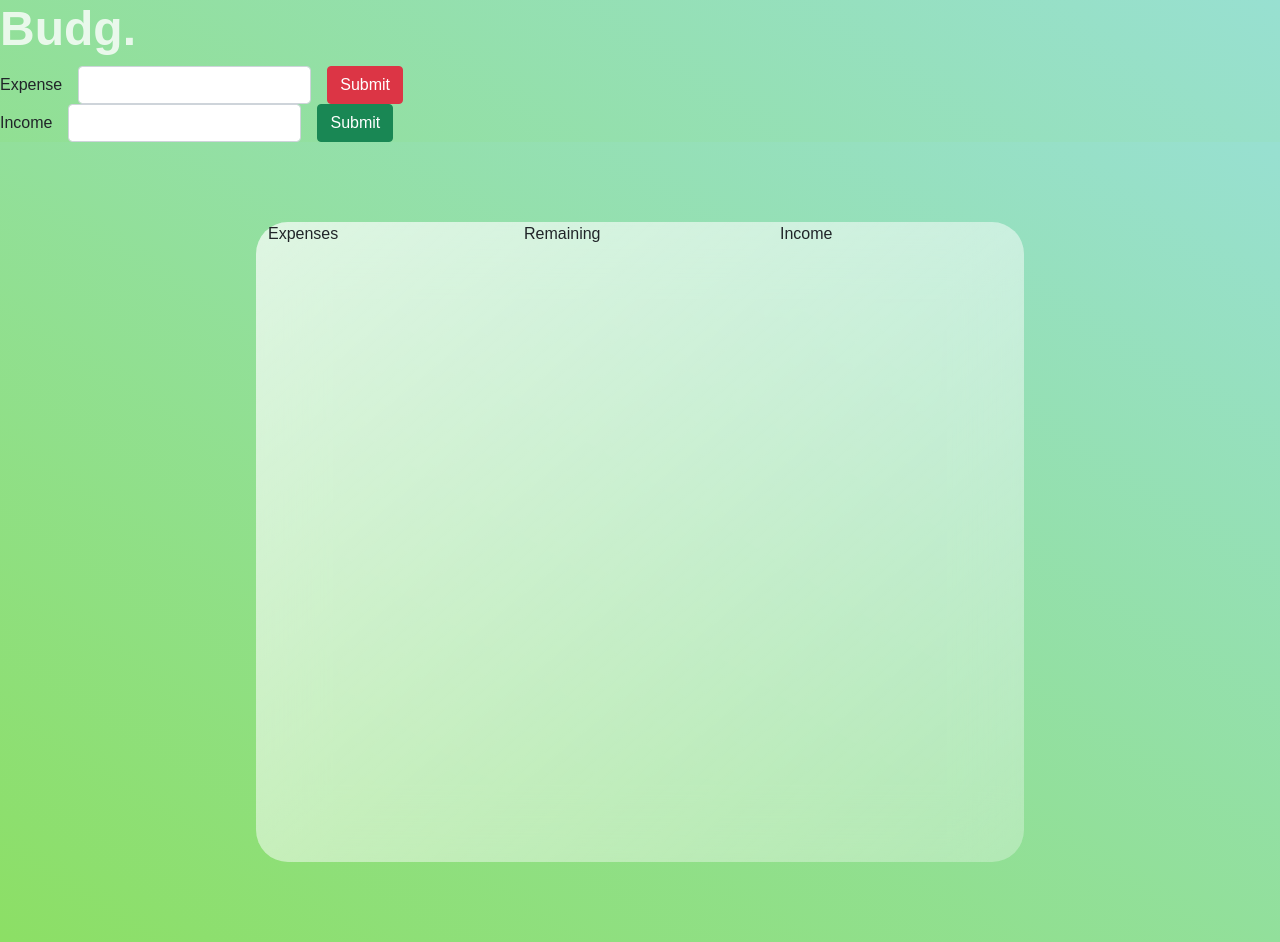
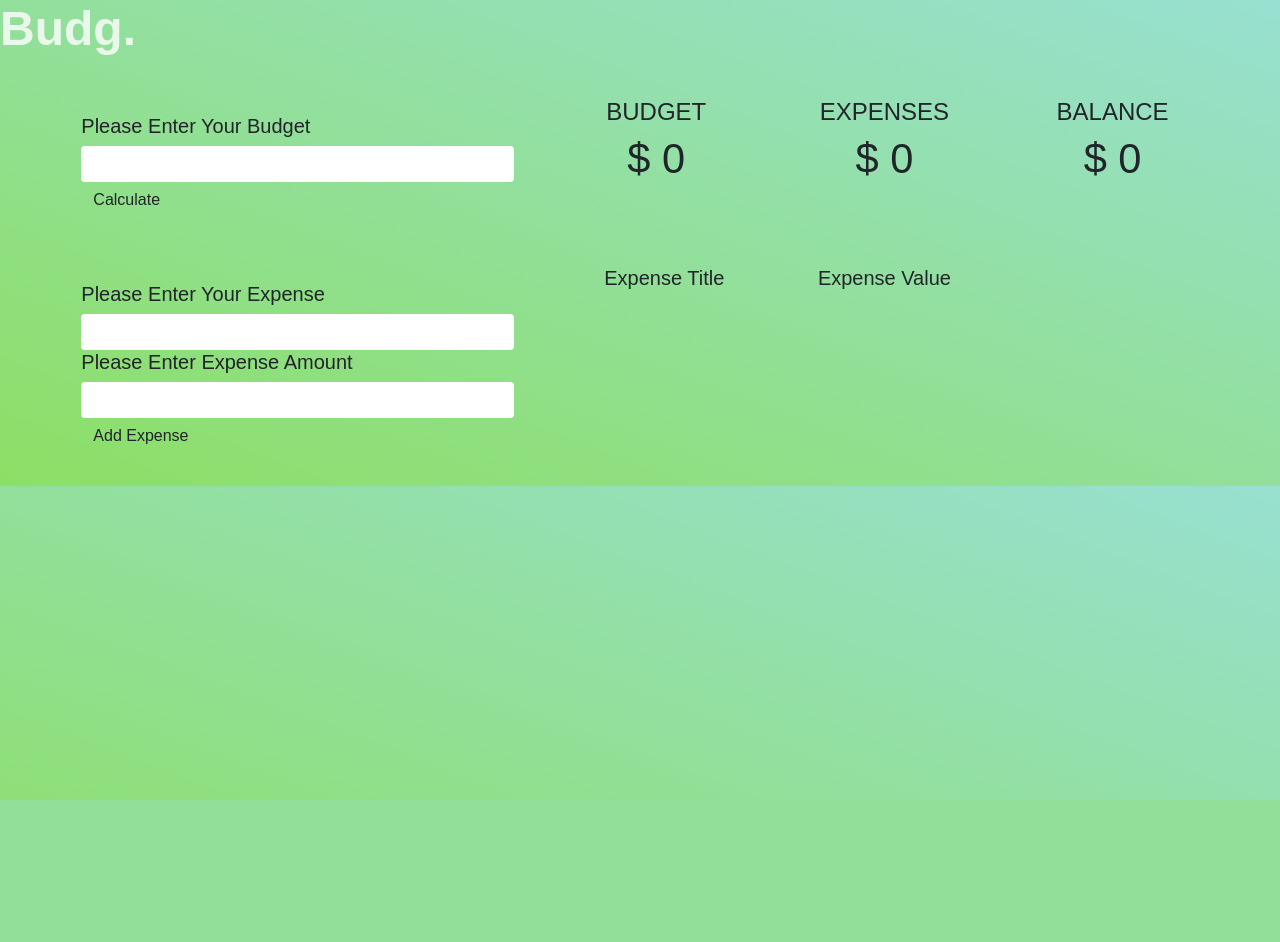
Before and after one commit to vicdubbeld/Budget-App, a PHP site: page / in a window 1280 px wide. After the commit the page ends 800 px from the top, so only its background shows below. Run offline with PHP 8.4, Linux system fonts and the light colour scheme.

Commit message:
total re structure logically

```diff
--- a/index.html
+++ b/index.html
@@ -7,51 +7,106 @@
     <title>Document</title>
     <link href="https://cdn.jsdelivr.net/npm/bootstrap@5.0.0-beta2/dist/css/bootstrap.min.css" rel="stylesheet" integrity="sha384-BmbxuPwQa2lc/FVzBcNJ7UAyJxM6wuqIj61tLrc4wSX0szH/Ev+nYRRuWlolflfl" crossorigin="anonymous">
     <link rel="stylesheet" href="./style.css">
+    <title>Budg.</title>
 </head>
 <body>
     <h1>Budg.</h1>
-    <!-- Add income/expense  -->
-        <div class="row g-3 align-items-center">
-            <div class="col-auto">
-              <label class="col-form-label">Expense</label>
+    <div class="container-fluid">
+        <div class="row">
+         <div class="col-11 mx-auto pt-3">
+          <div class="row">
+           <div class="col-md-5 my-3">
+            <!-- budget feedback -->
+            <div class="budget-feedback alert alert-danger text-capitalize">budget feedback</div>
+            <!-- budget form -->
+            <form id="budget-form" class=" budget-form">
+             <h5 class="text-capitalize">please enter your budget</h5>
+             <div class="form-group">
+              <input type="number" class="form-control budget-input" id="budget-input">
+             </div>
+             <!-- submit button -->
+             <button type="submit" class="btn text-capitalize budget-submit" id="budget-submit">calculate</button>
+            </form>
+           </div>
+           <div class="col-md-7">
+            <!-- app info -->
+            <div class="row my-3">
+             <div class="col-4 text-center mb-2">
+              <h6 class="text-uppercase info-title">budget</h6>
+              <span class="budget-icon"><i class="fas fa-money-bill-alt"></i></span>
+              <h4 class="text-uppercase mt-2 budget" id="budget"><span>$ </span><span id="budget-amount">0</span></h4>
+             </div>
+             <div class="col-4 text-center">
+              <h6 class="text-uppercase info-title">expenses</h6>
+              <span class="expense-icon"><i class="far fa-credit-card"></i></span>
+              <h4 class="text-uppercase mt-2 expense" id="expense"><span>$ </span><span id="expense-amount">0</span></h4>
+             </div>
+             <div class="col-4 text-center">
+              <h6 class="text-uppercase info-title">balance</h6>
+              <span class="balance-icon"><i class="fas fa-dollar-sign"></i></span>
+              <h4 class="text-uppercase mt-2 balance" id="balance"> <span>$ </span><span id="balance-amount">0</span></h4>
+             </div>
             </div>
-            <div class="col-auto">
-              <input type="text" class="form-control" id="expense-input">
+           </div>
+          </div>
+
+          <div class="row">
+           <div class="col-md-5 my-3">
+            <!-- expense feedback -->
+            <div class="expense-feedback alert alert-danger text-capitalize">expense feedback</div>
+            <!-- expense form -->
+            <form id="expense-form" class=" expense-form">
+             <h5 class="text-capitalize">please enter your expense</h5>
+             <div class="form-group">
+              <input type="text" class="form-control expense-input" id="expense-input">
+             </div>
+             <h5 class="text-capitalize">please enter expense amount</h5>
+             <div class="form-group">
+              <input type="number" class="form-control expense-input" id="amount-input">
+             </div>
+             <!-- submit button -->
+             <button type="submit" class="btn text-capitalize expense-submit" id="expense-submit">add expense</button>
+            </form>
+           </div>
+           <div class="col-md-7 my-3">
+            <!-- expense list -->
+            <div class="expense-list" id="expense-list">
+
+             <div class="expense-list__info d-flex justify-content-between text-capitalize">
+              <h5 class="list-item">expense title</h5>
+              <h5 class="list-item">expense value</h5>
+              <h5 class="list-item"></h5>
+             </div>
+             <!-- single expense -->
+
+             <!-- <div class="expense">
+              <div class="expense-item d-flex justify-content-between align-items-baseline">
+               <h6 class="expense-title mb-0 text-uppercase list-item">- title</h6>
+               <h5 class="expense-amount mb-0 list-item">amount</h5>
+               <div class="expense-icons list-item">
+                <a href="#" class="edit-icon mx-2" data-id="${expense.id}">
+                 <i class="fas fa-edit"></i>
+                </a>
+                <a href="#" class="delete-icon" data-id="${expense.id}">
+                 <i class="fas fa-trash"></i>
+                </a>
+               </div>
+              </div>
+             </div> -->
+
+             <!-- end of single expense -->
+
             </div>
-            <div class="col-auto">
-                <button type="button" class="btn btn-danger" id="expense-button">Submit</button>
-            </div>
+           </div>
+          </div>
+
+
+
+
+         </div>
         </div>
-        <div class="row g-3 align-items-center">
-            <div class="col-auto">
-              <label class="col-form-label">Income</label>
-            </div>
-            <div class="col-auto">
-              <input type="text" class="form-control" id="income-input">
-            </div>
-            <div class="col-auto">
-                <button type="button" class="btn btn-success" id="income-button">Submit</button>
-            </div>
-        </div>
-    <main>
-        <section class="workspace">
-            <div class="container">
-                <div class="row">
-                <div class="col-sm">
-                    <div class="title">Expenses</div>
-                    <div class="expenses-value"></div>
-                </div>
-                <div class="col-sm">
-                    <div class="title">Remaining</div>
-                    <div class="remaining-value"></div>
-                </div>
-                <div class="col-sm">
-                    <div class="title">Income</div>
-                    <div class="income-value"></div>
-                </div>
-                </div>
-            </div>
-        </section>
+       </div>
+
     </main>
 <script src="https://cdn.jsdelivr.net/npm/bootstrap@5.0.0-beta2/dist/js/bootstrap.bundle.min.js" integrity="sha384-b5kHyXgcpbZJO/tY9Ul7kGkf1S0CWuKcCD38l8YkeH8z8QjE0GmW1gYU5S9FOnJ0" crossorigin="anonymous"></script>
 <script src="./main.js"></script>
--- a/main.js
+++ b/main.js
@@ -1,33 +1,42 @@
-// Main cards display
-const expenses1 = document.querySelector(".title .expenses-value");
-const remaining1 = document.querySelector(".remaining-value");
-const income1 = document.querySelector(".income-value");
+class UI {
+  constructor() {
+    this.budgetFeedback = document.querySelector(".budget-feedback");
+    this.expenseFeedback = document.querySelector(".expense-feedback");
+    this.budgetForm = document.getElementById("budget-form");
+    this.budgetInput = document.getElementById("budget-input");
+    this.budgetAmount = document.getElementById("budget-amount");
+    this.expenseAmount = document.getElementById("expense-amount");
+    this.balance = document.getElementById("balance");
+    this.balanceAmount = document.getElementById("balance-amount");
+    this.expenseForm = document.getElementById("expense-form");
+    this.expenseInput = document.getElementById("expense-input");
+    this.amountInput = document.getElementById("amount-input");
+    this.expenseList = document.getElementById("expense-list");
+    this.itemList = [];
+    this.itemID = 0;
+  }
+}
 
-// input expense section
-const addExpense = document.querySelector("#expense-button");
-const expenseAmount = document.getElementsByID("expense-input");
+function eventListeners() {
+  const budgetForm = document.getElementById("budget-form");
+  const expenseForm = document.getElementById("expense-form");
+  const expenseList = document.getElementById("expense-list");
 
-// input income section
-const addIncome = document.querySelector("#income-button");
-const incomeAmount = document.getElementsByID("income-input");
+  //   new instance of UI CLASS
+  const ui = new UI();
 
-let ENTRY_LIST = [];
+  //   budget form submit
+  budgetForm.addEventListener("submit", function (event) {
+    event.preventDefault();
+  });
+  //   expense form submit
+  expenseForm.addEventListener("submit", function (event) {
+    event.preventDefault();
+  });
+  //   expense click
+  expenseList.addEventListener("click", function (event) {});
+}
 
-addIncome.addEventListener("click", function () {
-  if (!incomeAmount.value) return;
-  let income = {
-    type: "income",
-    amount: parseFloat(incomeAmount.value),
-  };
-  ENTRY_LIST.push(income);
-  updateUI();
-  clearInput(incomeAmount);
+document.addEventListener("DOMContentLoaded", function () {
+  eventListeners();
 });
-
-function clearInput(inputsArray) {
-  inputsArray.forEach((input) => {
-    input.value = "";
-  });
-}
-console.log(ENTRY_LIST);
-console.log("hi");
--- a/style.css
+++ b/style.css
@@ -19,6 +19,7 @@ main{
     border-width: 5px;
     border-style: solid; */
 }
+
 h1 {
     color: #ffffff;
     font-weight: 600;
@@ -53,3 +54,123 @@ h1 {
     border-style: solid;
     height: 250px; */
 }
+.budget-feedback,
+.expense-feedback {
+  display: none;
+}
+
+.budget-form {
+  border: 0.15rem solid var(--mainGreen);
+  padding: 1rem;
+  border-radius: 0.25rem;
+}
+.expense-form {
+  border: 0.15rem solid var(--mainRed);
+  padding: 1rem;
+  border-radius: 0.25rem;
+}
+.budget-submit {
+  background: transparent;
+  border: 0.1rem solid var(--mainGreen);
+  color: var(--mainGreen);
+}
+.expense-submit {
+  background: transparent;
+  border: 0.1rem solid var(--mainRed);
+  color: var(--mainRed);
+}
+.expense-submit:hover {
+  background: var(--mainRed);
+  color: var(--mainWhite);
+}
+.budget-submit:hover {
+  background: var(--mainGreen);
+  color: var(--mainDark);
+}
+
+.budget-input {
+  border: 0.05rem solid var(--mainGreen) !important;
+}
+.expense-input {
+  border: 0.05rem solid var(--mainRed) !important;
+}
+.expense-amount,
+.expense-title {
+  color: var(--mainRed);
+}
+.edit-icon {
+  color: var(--mainBlue);
+  cursor: pointer;
+  font-size: 1rem;
+  text-decoration: none !important;
+}
+.delete-icon {
+  color: var(--mainRed);
+  cursor: pointer;
+  font-size: 1rem;
+  text-decoration: none !important;
+}
+.edit-icon:hover {
+  color: var(--mainBlue);
+}
+.delete-icon:hover {
+  color: var(--mainRed);
+}
+.showItem {
+  display: block;
+}
+.info-title {
+  font-size: 1.5rem;
+}
+.budget {
+  font-size: 1.6rem;
+  color: var(--mainGreen);
+}
+.expense {
+  font-size: 1.6rem;
+  color: var(--mainRed);
+}
+.balance {
+  font-size: 1.6rem;
+}
+.budget-icon,
+.expense-icon,
+.balance-icon {
+  font-size: 2.5rem;
+  color: var(--mainBlue);
+}
+.showRed {
+  color: var(--mainRed);
+}
+.showGreen {
+  color: var(--mainGreen);
+}
+.showBlack {
+  color: var(--mainDark);
+}
+@media screen and (min-width: 992px) {
+  .budget {
+    font-size: 2.6rem;
+    color: var(--mainGreen);
+  }
+  .expense {
+    font-size: 2.6rem;
+    color: var(--mainRed);
+  }
+  .balance {
+    font-size: 2.6rem;
+  }
+  .budget-icon,
+  .expense-icon,
+  .balance-icon {
+    font-size: 3.5rem;
+    color: var(--mainBlue);
+  }
+}
+.list-item {
+  flex: 0 0 33.33%;
+  text-align: center;
+}
+.expense-item {
+  height: 2rem;
+}
```
